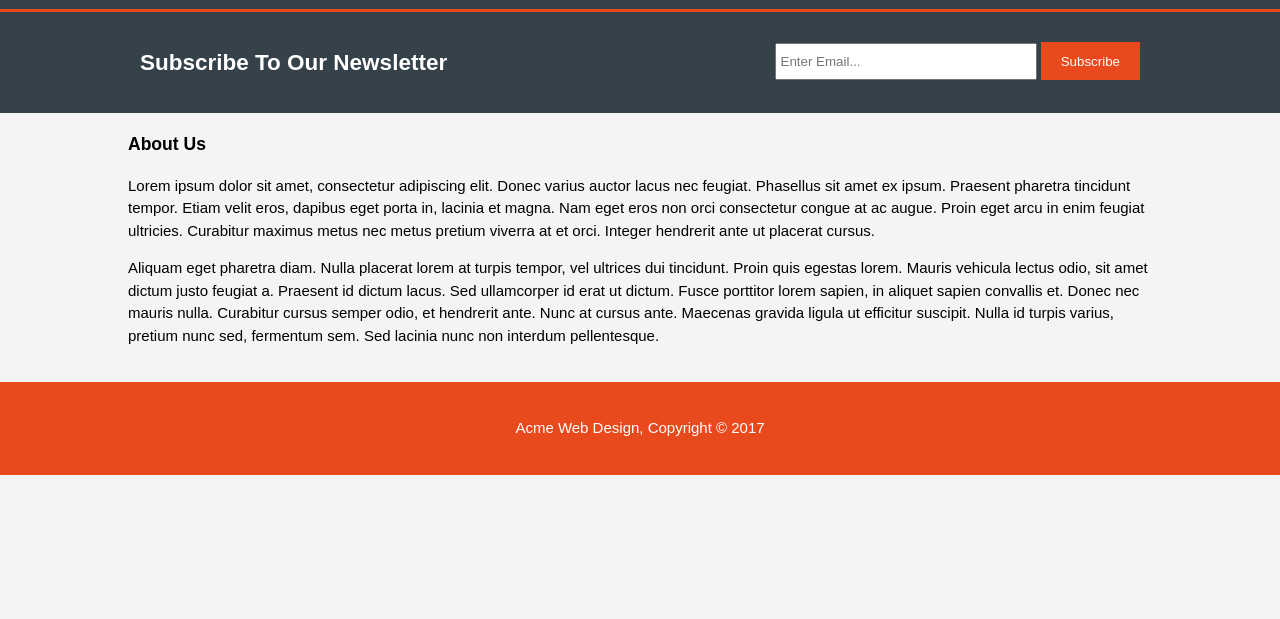
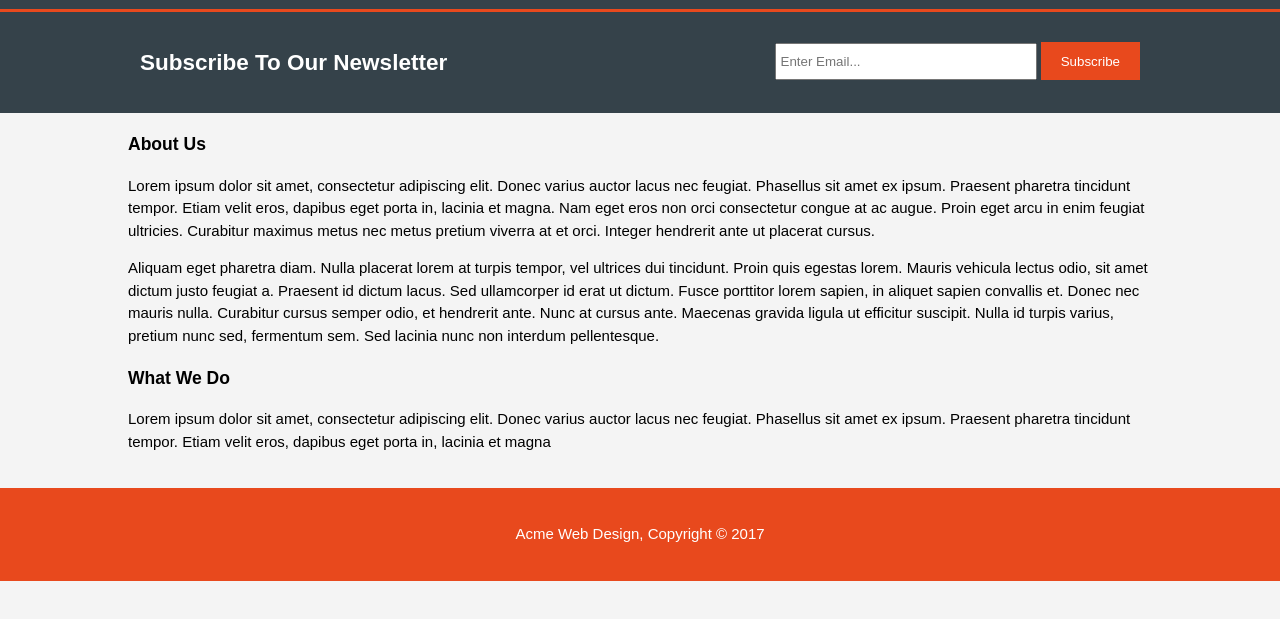
Before and after one commit to AlejoVE/acme-web-design, a plain HTML site: page about.html in a window 1280 px wide. Shown: the part 91-710 px from the top of the page. Drawn offline with Linux system fonts and the light colour scheme.

Commit message:
I added the html code for the sidebar in about.html

```diff
--- a/about.html
+++ b/about.html
@@ -47,6 +47,13 @@
                     Aliquam eget pharetra diam. Nulla placerat lorem at turpis tempor, vel ultrices dui tincidunt. Proin quis egestas lorem. Mauris vehicula lectus odio, sit amet dictum justo feugiat a. Praesent id dictum lacus. Sed ullamcorper id erat ut dictum. Fusce porttitor lorem sapien, in aliquet sapien convallis et. Donec nec mauris nulla. Curabitur cursus semper odio, et hendrerit ante. Nunc at cursus ante. Maecenas gravida ligula ut efficitur suscipit. Nulla id turpis varius, pretium nunc sed, fermentum sem. Sed lacinia nunc non interdum pellentesque.
                 </p>
               </article>
+
+              <aside id="sidebar">
+                <div class="dark">
+                  <h3>What We Do</h3>
+                  <p>Lorem ipsum dolor sit amet, consectetur adipiscing elit. Donec varius auctor lacus nec feugiat. Phasellus sit amet ex ipsum. Praesent pharetra tincidunt tempor. Etiam velit eros, dapibus eget porta in, lacinia et magna</p>
+                </div>
+              </aside>
         </div>
       </section>
 
```
